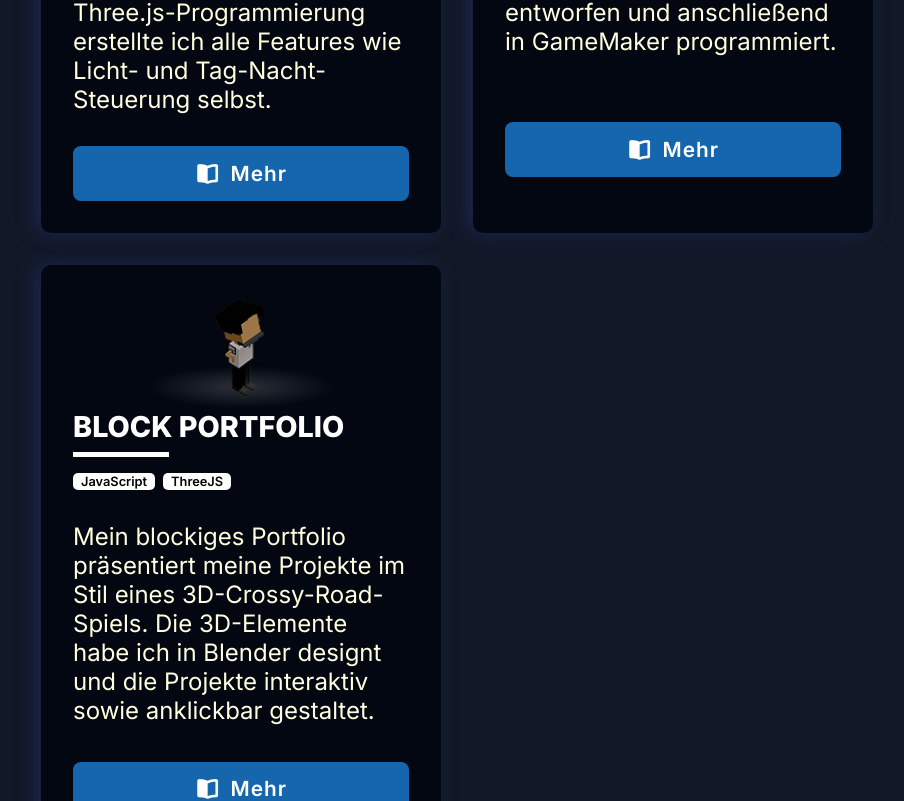
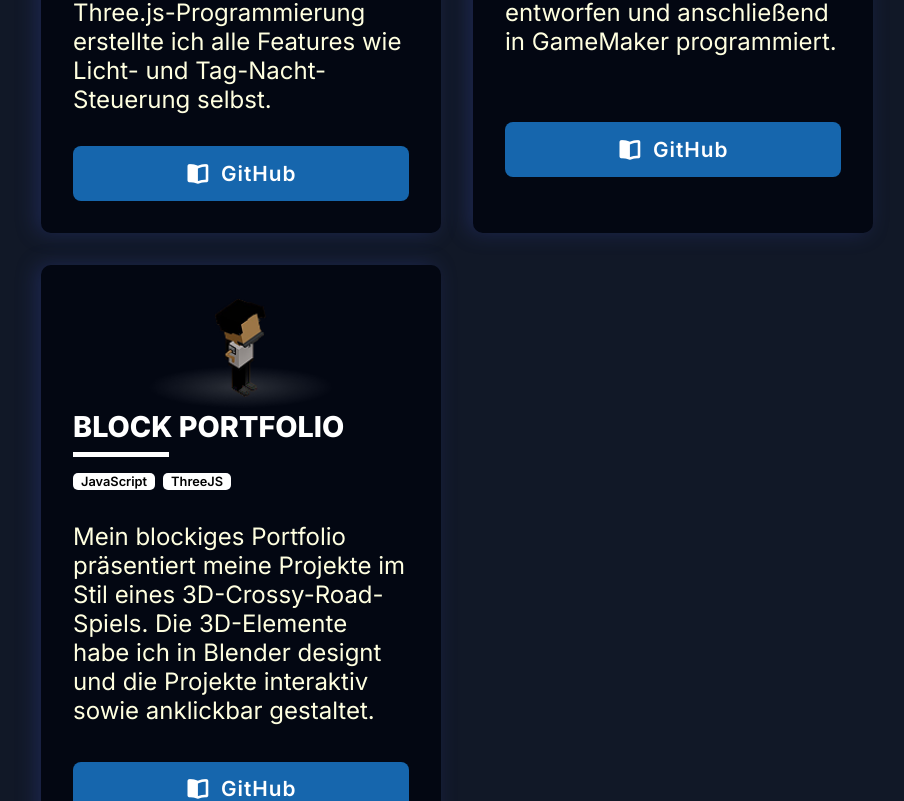
Before and after one commit to R-Nejara/personal-portfolio, a React (Vite) app: page / in a window 1280 px wide. Shown: the part 1462-2263 px from the top of the page, without its empty margins (183-1087 px from the left). Built offline with nearby package versions, Linux system fonts and the light colour scheme.

Commit message:
feat: add links to project cards

```diff
--- a/src/components/selected_projects/Card.jsx
+++ b/src/components/selected_projects/Card.jsx
@@ -18,7 +18,7 @@ function Card(props) {
             {props.data.description}
           </p>
         </div>
-        <a href="#"><button className="btn card-button"><i className="fa-solid fa-book-open"></i> Mehr</button></a>
+        <a href={props.data.link}><button className="btn card-button"><i className="fa-solid fa-book-open"></i> GitHub</button></a>
       </div>
     </>
   )
```
